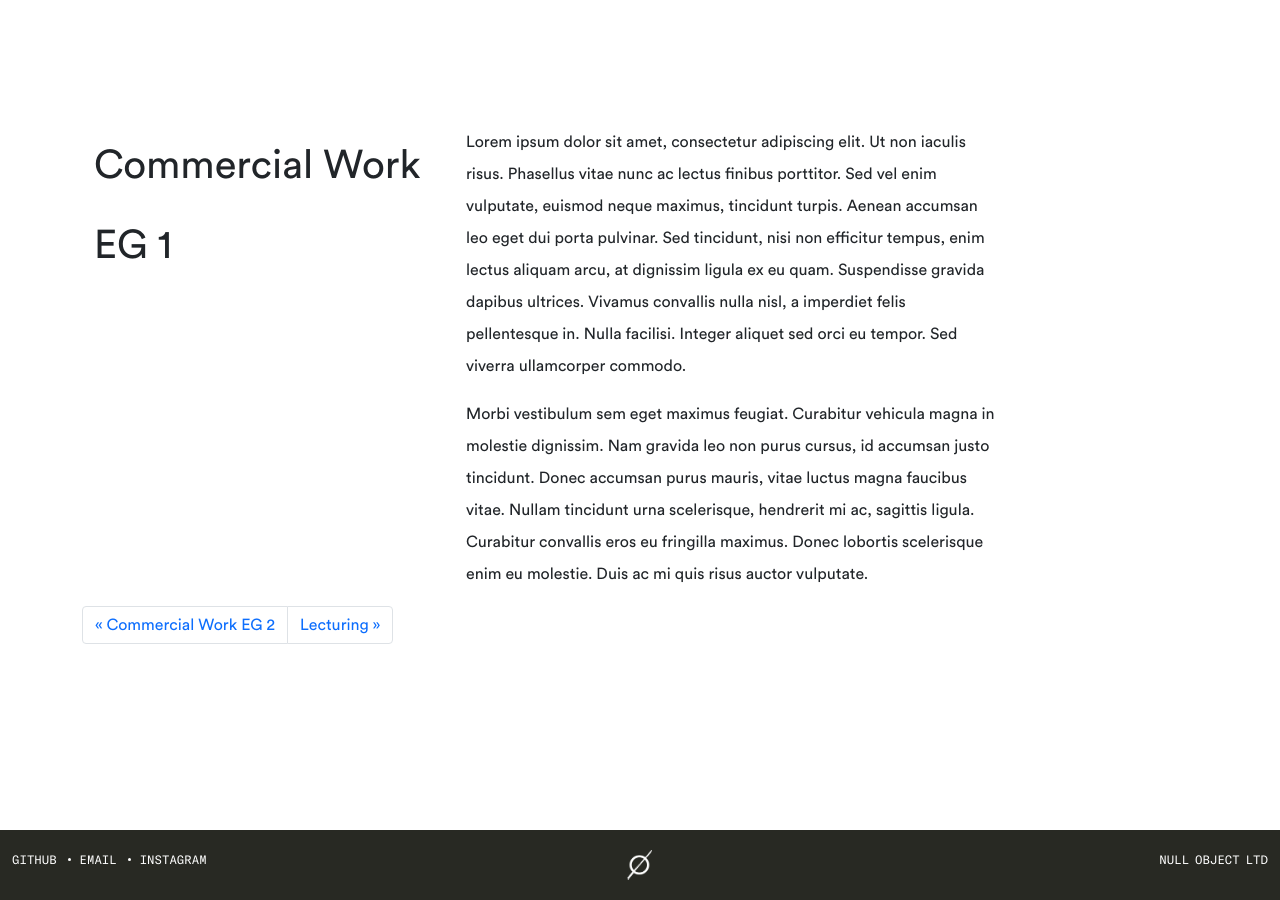
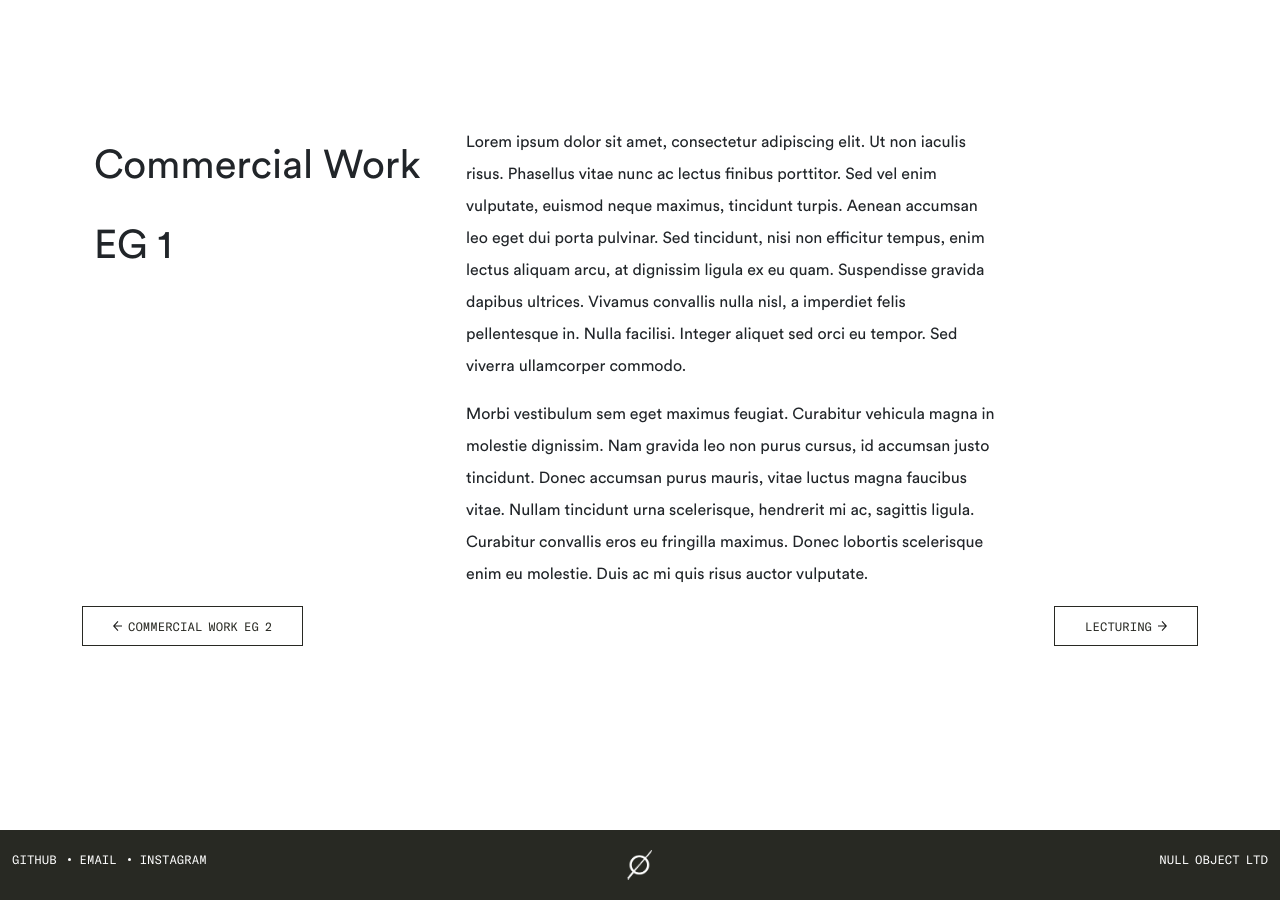
Before and after one commit to null-object-io/null-site, a Jekyll site: the page built from _posts/1111-11-11-sample-post-1.md, in a window 1280 px wide. Built offline with Jekyll 4.4.1, drawn with Linux system fonts in a browser that asks for light colours.

Commit message:
posts layout

```diff
--- a/_layouts/post.html
+++ b/_layouts/post.html
@@ -23,17 +23,17 @@ layout: default
     <div class="col-md-12">
       <div class="next-previous-articles">
         <nav aria-label="">
-          <ul class="pagination">
+          <ul class="pagination justify-content-between">
             {% if page.next.url %}
             <li class="page-item">
-              <a class="page-link" href="{{page.next.url | relative_url}}" tabindex="-1"
-                >&laquo; {{page.next.title}}</a
+              <a type="button" class="btn btn-custom" href="{{page.next.url | relative_url}}" tabindex="-1"
+                ><img src="/assets/images/ui/arrow-left.svg" class="arrow" style="vertical-align: baseline;" alt="Left arrow"> {{page.next.title}}</a
               >
             </li>
             {% endif %} {% if page.previous.url %}
             <li class="page-item">
-              <a class="page-link" href="{{page.previous.url | relative_url}}"
-                >{{page.previous.title}} &raquo;</a
+              <a type="button" class="btn btn-custom" href="{{page.previous.url | relative_url}}"
+                >{{page.previous.title}} <img src="/assets/images/ui/arrow-right.svg" class="arrow" style="vertical-align: baseline;" alt="right arrow"></a
               >
             </li>
             {% endif %}
@@ -41,9 +41,6 @@ layout: default
         </nav>
       </div>
 
-      <div class="">
-        {% if site.disqus-shortname %} {% include disqus.html %} {% endif %}
-      </div>
     </div>
   </div>
 
--- a/case-studies.markdown
+++ b/case-studies.markdown
@@ -8,8 +8,8 @@ section: showcase
 carousel:
 - image: placeholder1.jpg
   caption: Green stuff
-- image: placeholder2.jpg
-  caption: Rocks
+- image: walk-this-way.jpg
+  caption: walk this  way
 - image: placeholder3.jpg
   caption: castle
 - image: placeholder4.jpg
```
Also changed, not shown: _posts/1111-11-11-sample-post-4.md (+1 -1 lines).
